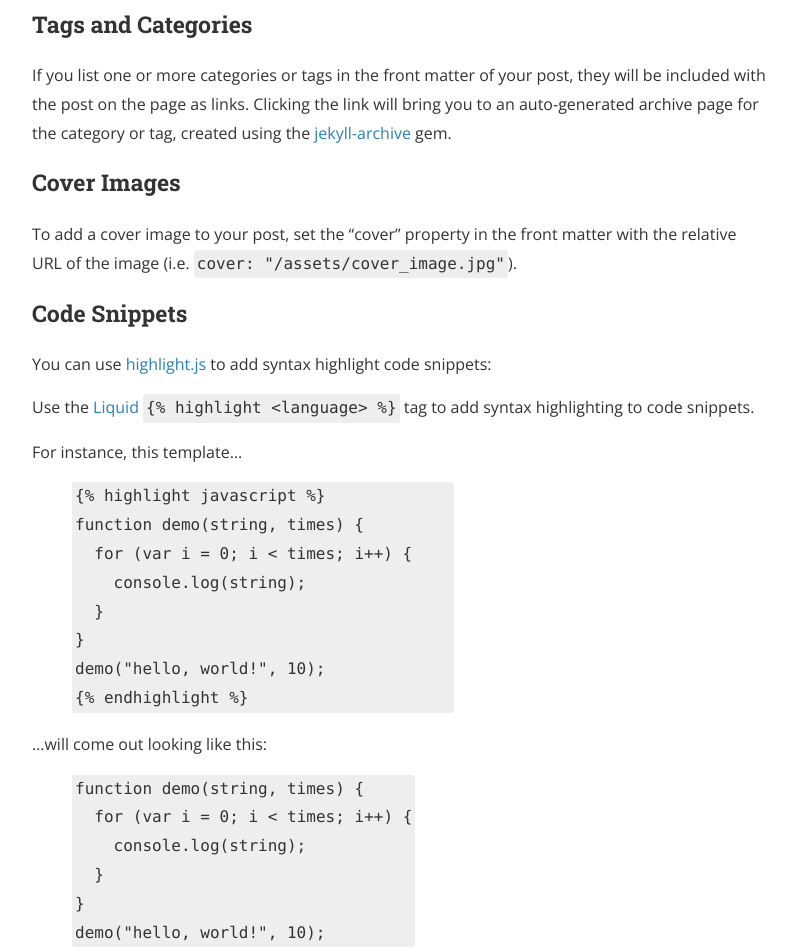
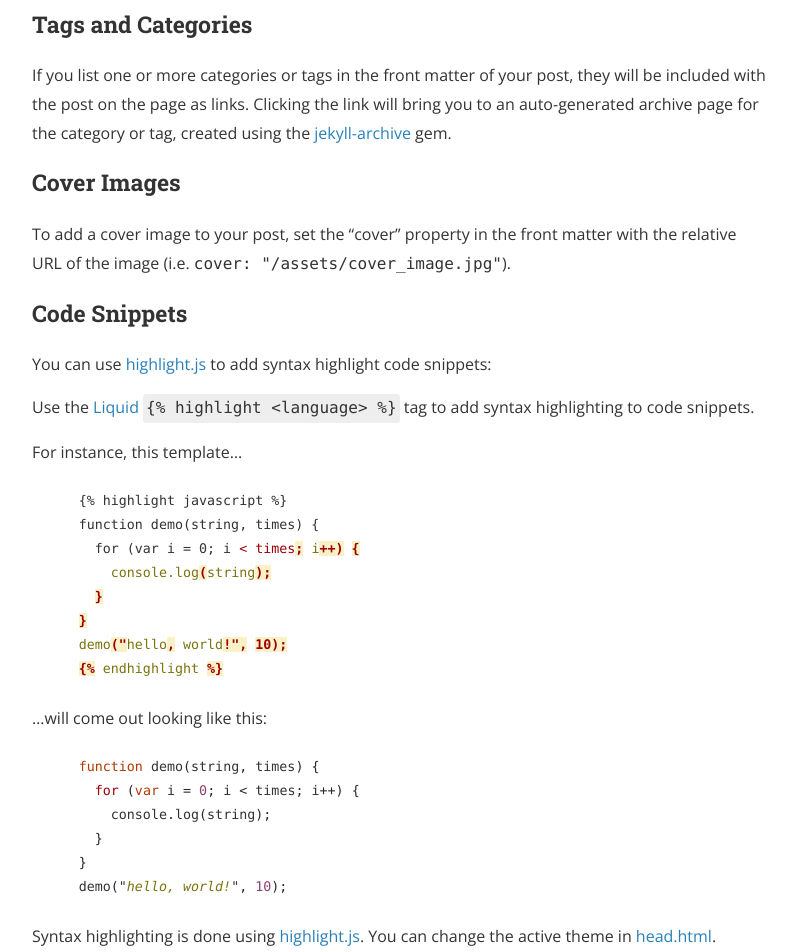
Before and after one commit to nyan101/nyan101.github.io, a Jekyll site: the page built from _posts/1970-01-01-welcome-to-centrarium.markdown, in a window 1280 px wide. Shown: the part 873-1825 px from the top of the page, without its empty margins (240-1036 px from the left). Built offline with Jekyll 4.4.1, drawn with Linux system fonts in a browser that asks for light colours; nearby versions of some CDN libraries; comment, search, counter and statistics services are not loaded; a style sheet for code colours, icons or effects is not loaded.

Commit message:
disable highlight.js, rouge highlight test

```diff
--- a/_includes/footer.html
+++ b/_includes/footer.html
@@ -52,7 +52,7 @@
 
 <!-- Scripts -->
 <script src="//code.jquery.com/jquery-1.11.2.min.js"></script>
-<script src="/js/highlight.js"></script>
+<!-- <script src="/js/highlight.js"></script> -->
 <script src="//cdnjs.cloudflare.com/ajax/libs/lightbox2/2.7.1/js/lightbox.min.js"></script>
 
 <script type="text/javascript">
--- a/_sass/_layout.scss
+++ b/_sass/_layout.scss
@@ -28,22 +28,28 @@
 }
 
 /* Custom */
+@import "rouge-highlight-theme";
+
 ul li ul {
   list-style-type: circle;
 }
 
-/* End Custom */
-
-code {
-	background-color: #eee;
+code{
 	display: inline-block;
 	border-radius: 3px;
+}
+
+code.highlighter-rouge{
+	background-color: #eee;
 	padding: 0 3px;
 }
 
-pre code.hljs {
+pre code {
+	padding: .5em;
 	font-size: modular-scale(-1);
 }
+
+/* End Custom */
 
 .page-divider {
 	$divider-color: $light-gray;
--- /dev/null
+++ b/_sass/_rouge-highlight-theme.scss
@@ -0,0 +1,89 @@
+.highlight table td { padding: 5px; }
+.highlight table pre { margin: 0; }
+.highlight, .highlight .w {
+}
+
+pre.highlight{
+  display: block;
+  color: #585260;
+  background-color: #efecf4;
+}
+
+.highlight .err {
+  color: #9d0006;
+  background-color: #fbf1c7;
+  font-weight: bold;
+}
+.highlight .c, .highlight .cd, .highlight .cm, .highlight .c1, .highlight .cs {
+  color: #928374;
+  font-style: italic;
+}
+.highlight .cp {
+  color: #427b58;
+}
+.highlight .nt {
+  color: #9d0006;
+}
+.highlight .o, .highlight .ow {
+  color: #282828;
+}
+.highlight .p, .highlight .pi {
+  color: #282828;
+}
+.highlight .gi {
+  color: #79740e;
+  background-color: #fbf1c7;
+}
+.highlight .gd {
+  color: #9d0006;
+  background-color: #fbf1c7;
+}
+.highlight .gh {
+  color: #79740e;
+  font-weight: bold;
+}
+.highlight .k, .highlight .kn, .highlight .kp, .highlight .kr, .highlight .kv {
+  color: #9d0006;
+}
+.highlight .kc {
+  color: #8f3f71;
+}
+.highlight .kt {
+  color: #b57614;
+}
+.highlight .kd {
+  color: #af3a03;
+}
+.highlight .s, .highlight .sb, .highlight .sc, .highlight .sd, .highlight .s2, .highlight .sh, .highlight .sx, .highlight .s1 {
+  color: #79740e;
+  font-style: italic;
+}
+.highlight .si {
+  color: #79740e;
+  font-style: italic;
+}
+.highlight .sr {
+  color: #79740e;
+  font-style: italic;
+}
+.highlight .se {
+  color: #af3a03;
+}
+.highlight .nn {
+  color: #427b58;
+}
+.highlight .nc {
+  color: #427b58;
+}
+.highlight .no {
+  color: #8f3f71;
+}
+.highlight .na {
+  color: #79740e;
+}
+.highlight .m, .highlight .mf, .highlight .mh, .highlight .mi, .highlight .il, .highlight .mo, .highlight .mb, .highlight .mx {
+  color: #8f3f71;
+}
+.highlight .ss {
+  color: #076678;
+}
```
